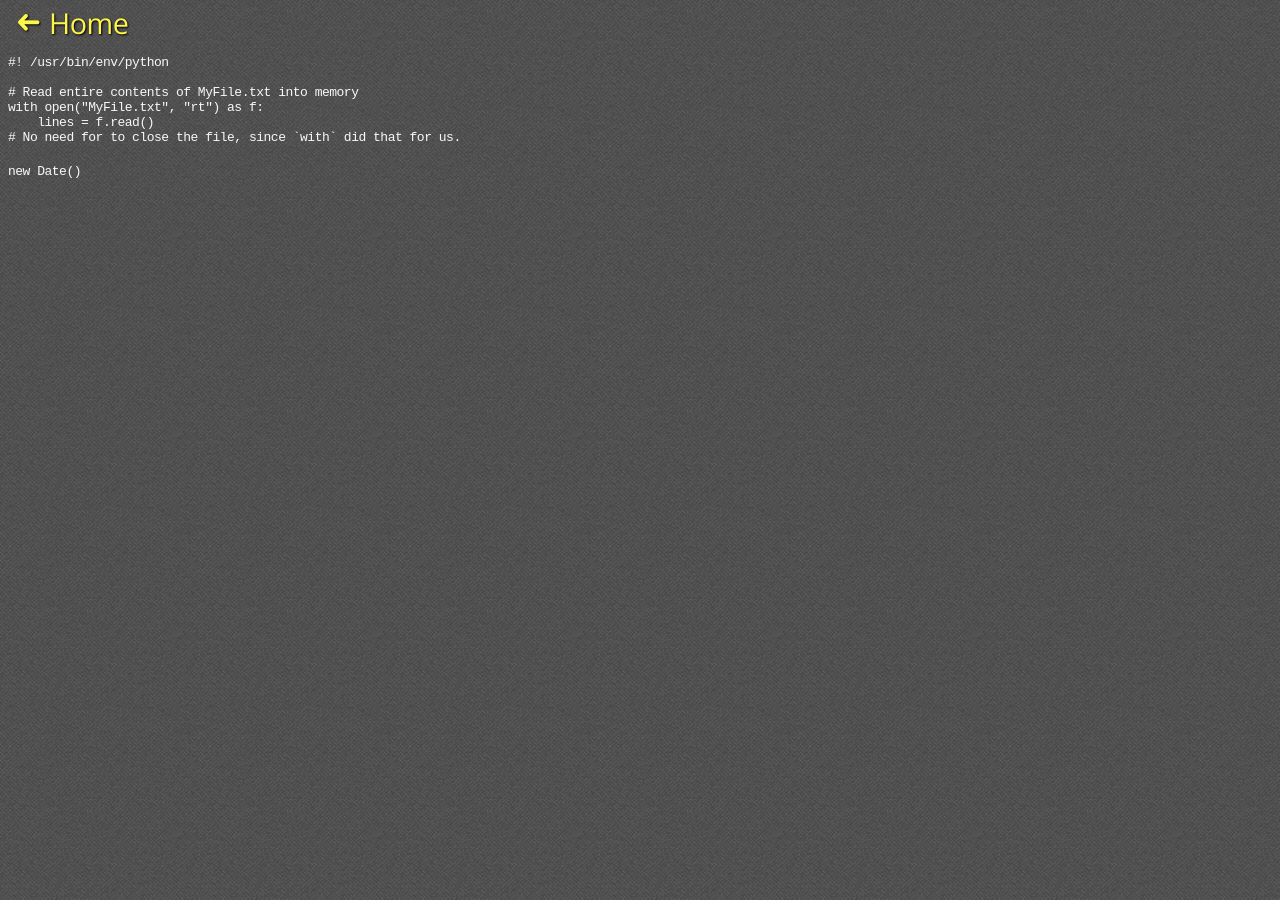
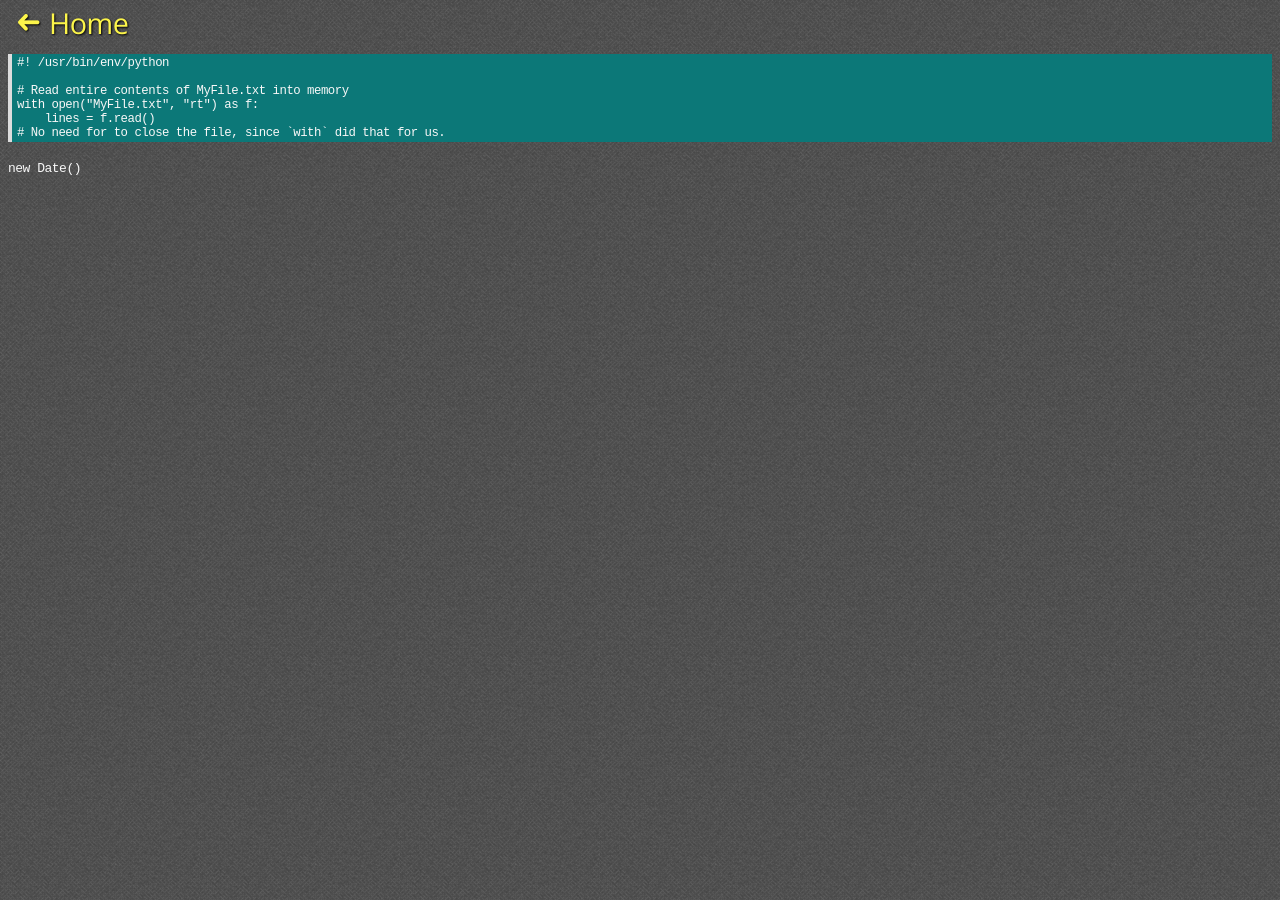
Before and after one commit to le717/le717.github.io, a Jekyll site: the page built from pages/test.html, in a window 1280 px wide. Built offline with Jekyll 4.4.1, drawn with Linux system fonts in a browser that asks for light colours; some web fonts are replaced; Markdown is read by kramdown in place of the engine named in the settings.

Commit message:
Add <pre> styling
[ci skip]

```diff
--- a/css/base-elements.css
+++ b/css/base-elements.css
@@ -7,6 +7,8 @@
   <http://opensource.org/licenses/MIT/>
 */
 
+::-moz-selection { background-color: rgba(0, 0, 255, 0.3); }
+     ::selection { background-color: rgba(0, 0, 255, 0.3); }
 
 blockquote {
   border-left: 7px solid rgb(0, 0, 196);
@@ -28,11 +30,8 @@ blockquote:after {
   margin-left: 0.1em;
 }
 
-p {
-  margin-left: 0.5em;
-  margin-right: 0.5em;
-  text-align: left;
-}
+/* Workarond for Opera to properly display text */
+li { font-weight: 700; }
 
 /* Use custom (Unicode only!) triangle bullet point */
 li:before {
@@ -40,11 +39,18 @@ li:before {
   padding-right: 5px;
 }
 
-/* Workarond for Opera to properly display text */
-li { font-weight: 700; }
+p {
+  margin-left: 0.5em;
+  margin-right: 0.5em;
+  text-align: left;
+}
+
+pre {
+  border-left: 4px solid #DDD;
+  padding: 2px 5px;
+  background-color: rgb(12, 120, 120);
+  font-size: 0.95em;
+}
 
 /* Remove unordered list bullet point in favor of custom one :D */
 ul { list-style: none; }
-
-::-moz-selection { background-color: rgba(0, 0, 255, 0.3); }
-     ::selection { background-color: rgba(0, 0, 255, 0.3); }
```
